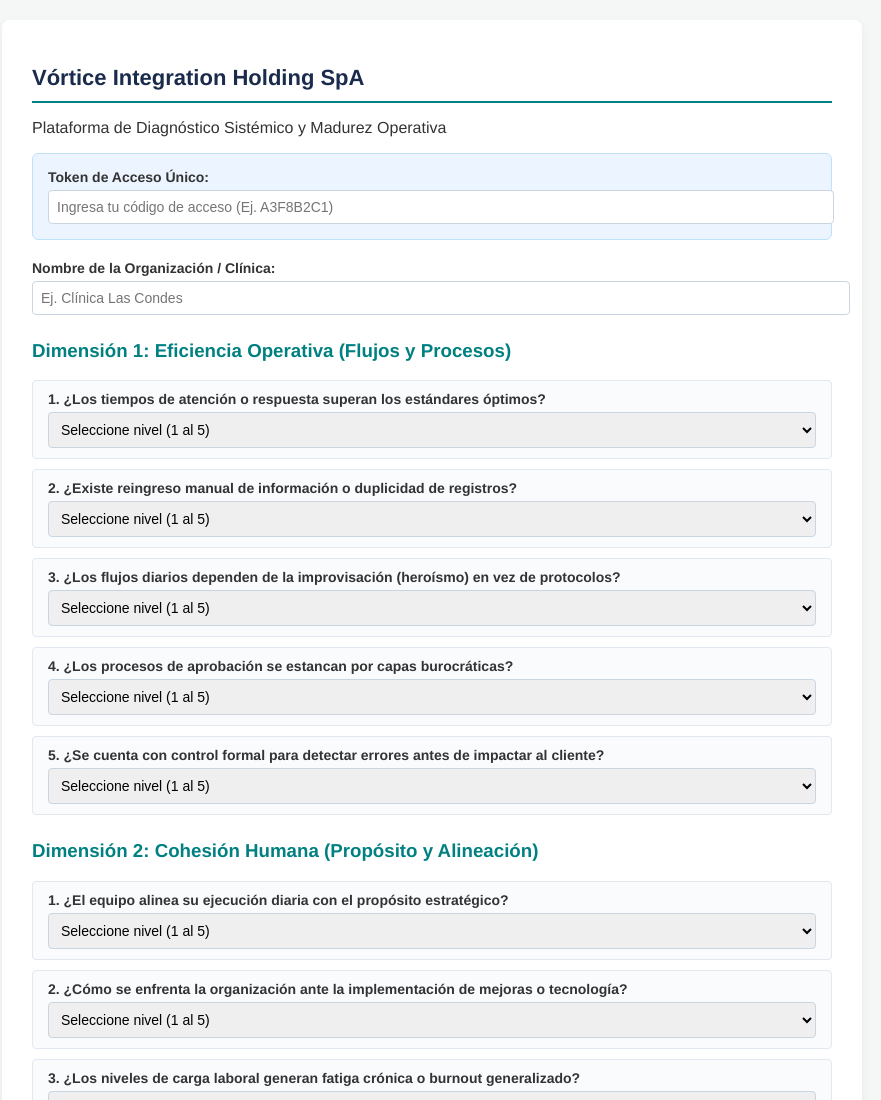
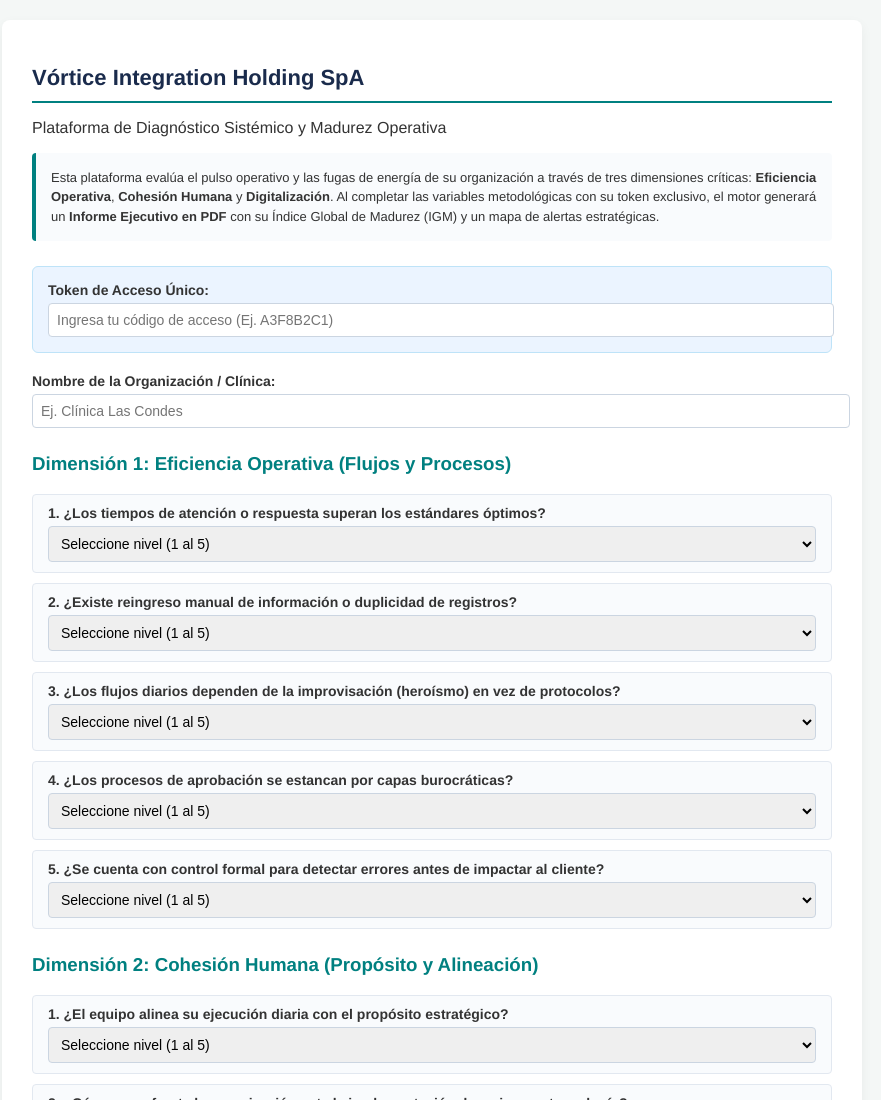
Before and after one commit to karensudzuki-eng/vortice-diagnostico, a plain HTML site: page index.html in a window 1280 px wide. Shown: the top 1100 px of the page, without its empty margins (208-1089 px from the left). Drawn offline with Linux system fonts and the light colour scheme.

Commit message:
Update index.html

```diff
--- a/index.html
+++ b/index.html
@@ -23,6 +23,14 @@
 <div class="container">
     <h1>Vórtice Integration Holding SpA</h1>
     <p>Plataforma de Diagnóstico Sistémico y Madurez Operativa</p>
+
+<div style="margin-bottom: 25px; padding: 15px; background-color: #F9FBFD; border-left: 4px solid #008080; border-radius: 4px;">
+        <p style="color: #333333; font-size: 13px; line-height: 1.5; margin: 0;">
+            Esta plataforma evalúa el pulso operativo y las fugas de energía de su organización a través de tres dimensiones críticas:
+            <b>Eficiencia Operativa</b>, <b>Cohesión Humana</b> y <b>Digitalización</b>. Al completar las variables metodológicas con su token exclusivo, el motor generará un
+            <b>Informe Ejecutivo en PDF</b> con su Índice Global de Madurez (IGM) y un mapa de alertas estratégicas.
+        </p>
+    </div>
 
     <form id="diagnosticoForm">
         <div class="token-box">
```
